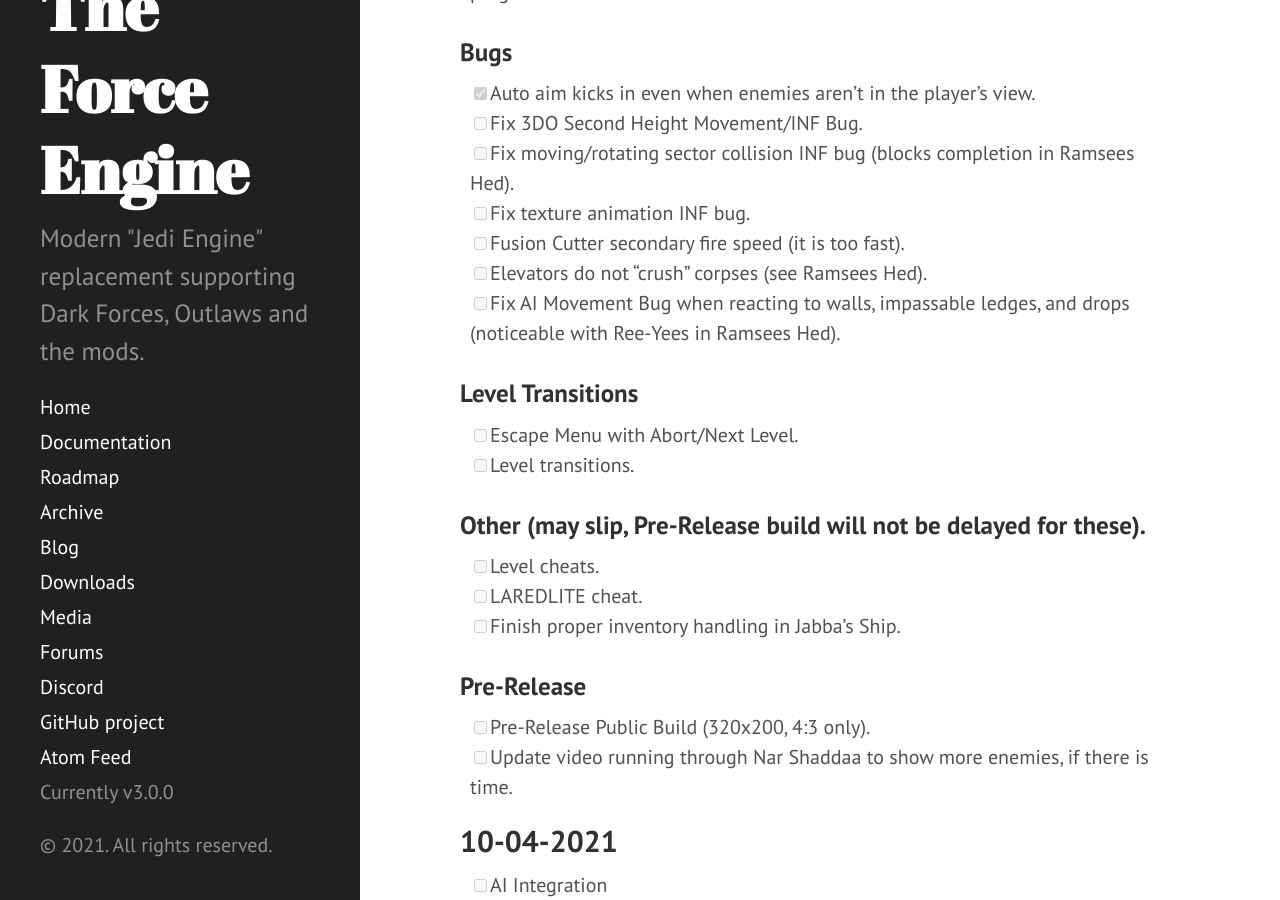
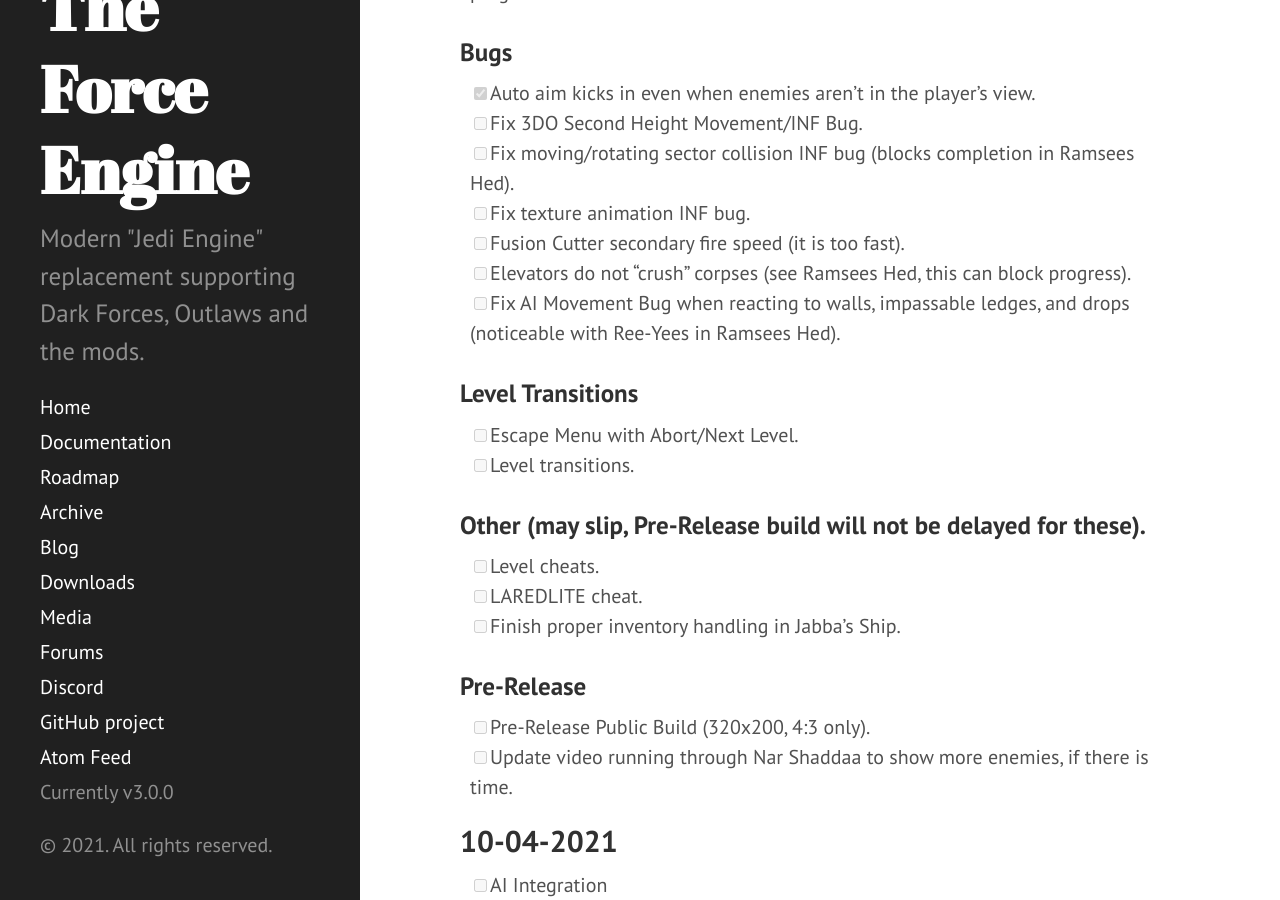
Before and after one commit to TheForceEngine/TheForceEngine.github.io, a Jekyll site: the page built from ProgressTracker.md, in a window 1280 px wide and 900 px high, scrolled down 1156 px. Built offline with Jekyll 4.4.1, drawn with Linux system fonts in a browser that asks for light colours.

Commit message:
Update ProgressTracker.md

```diff
--- a/ProgressTracker.md
+++ b/ProgressTracker.md
@@ -31,7 +31,7 @@
 - [ ] Fix moving/rotating sector collision INF bug (blocks completion in Ramsees Hed).
 - [ ] Fix texture animation INF bug.
 - [ ] Fusion Cutter secondary fire speed (it is too fast).
-- [ ] Elevators do not "crush" corpses (see Ramsees Hed).
+- [ ] Elevators do not "crush" corpses (see Ramsees Hed, this can block progress).
 - [ ] Fix AI Movement Bug when reacting to walls, impassable ledges, and drops (noticeable with Ree-Yees in Ramsees Hed).
 
 ### Level Transitions
```
